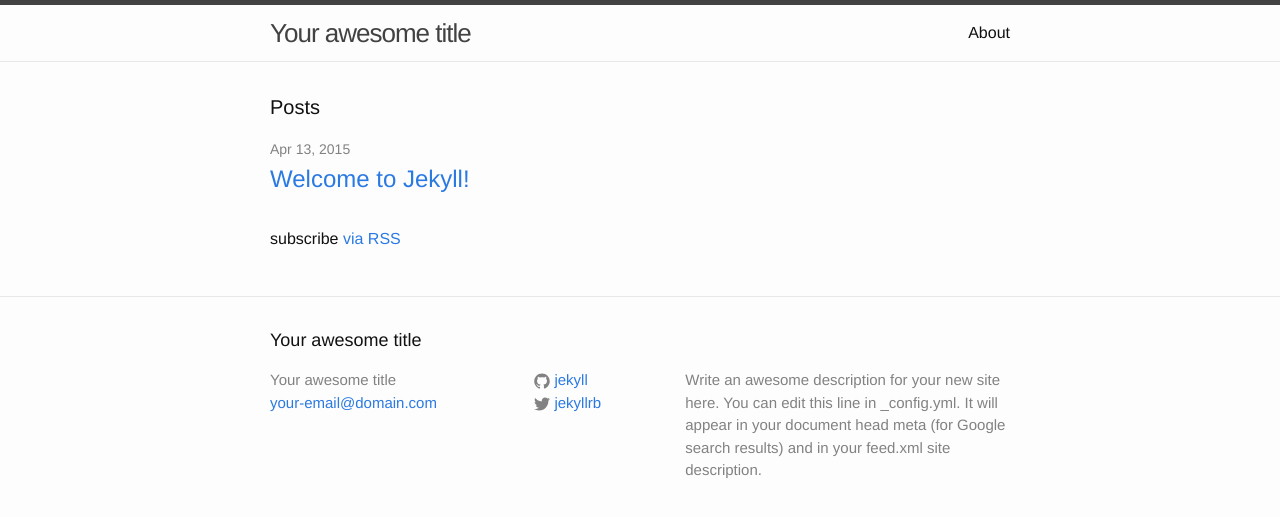
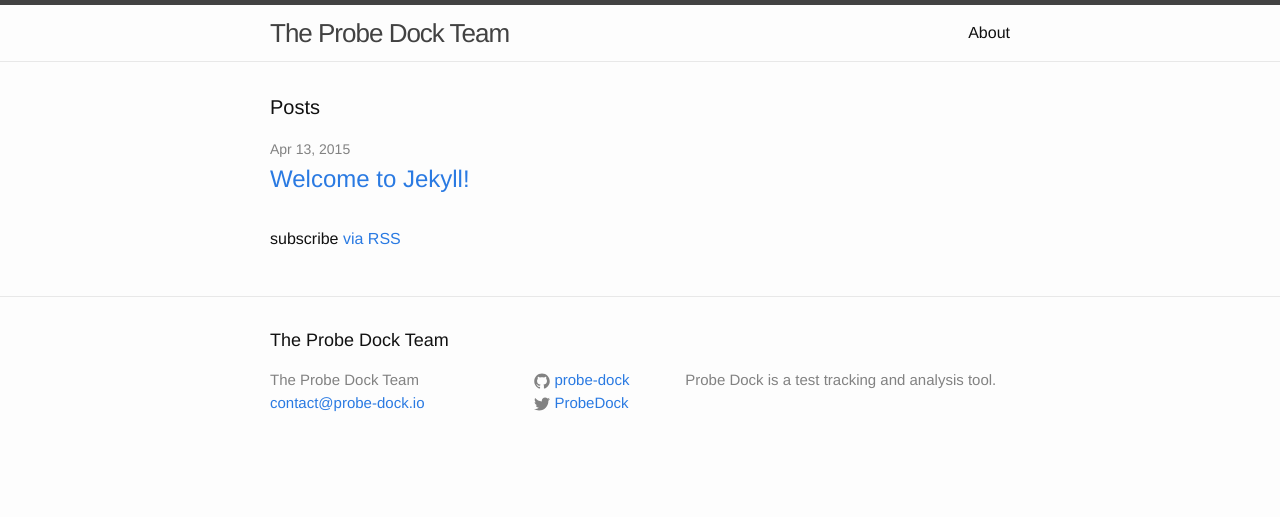
Before and after one commit to probe-dock/probe-dock-site, a Jekyll site: the page built from index.html, in a window 1280 px wide. Shown: the top 517 px of the page. Built offline with Jekyll 4.4.1, drawn with Linux system fonts in a browser that asks for light colours.

Commit message:
Filled config info.

```diff
--- a/_config.yml
+++ b/_config.yml
@@ -1,14 +1,12 @@
 # Site settings
-title: Your awesome title
-email: your-email@domain.com
+title: The Probe Dock Team
+email: contact@probe-dock.io
 description: > # this means to ignore newlines until "baseurl:"
-  Write an awesome description for your new site here. You can edit this
-  line in _config.yml. It will appear in your document head meta (for
-  Google search results) and in your feed.xml site description.
+  Probe Dock is a test tracking and analysis tool.
 baseurl: "" # the subpath of your site, e.g. /blog/
-url: "http://yourdomain.com" # the base hostname & protocol for your site
-twitter_username: jekyllrb
-github_username:  jekyll
+url: "http://probe-dock.io" # the base hostname & protocol for your site
+twitter_username: ProbeDock
+github_username:  probe-dock
 
 # Build settings
 markdown: kramdown
```
